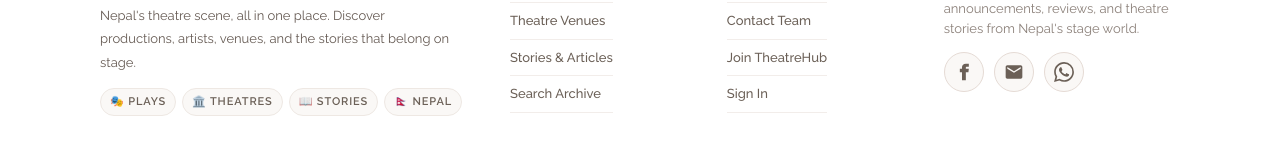
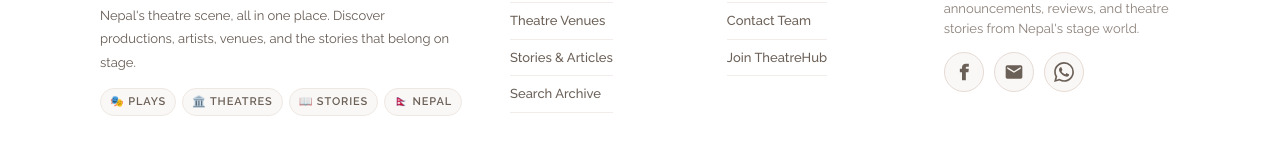
Before and after one commit to aakritinepal01/Theaterhub, a Next.js app: page / in a window 1280 px wide. Shown: the part 3348-3514 px from the top of the page. Built offline with nearby package versions, Linux system fonts and the light colour scheme; no server answers; the database is empty.

Commit message:
Remove Sign In link from footer

```diff
--- a/src/components/Footer.tsx
+++ b/src/components/Footer.tsx
@@ -73,7 +73,6 @@ export function Footer() {
             <li><Link href="/about-us/">About Us</Link></li>
             <li><Link href="/contact-us/">Contact Team</Link></li>
             <li><Link href="/signup/">Join TheatreHub</Link></li>
-            <li><Link href="/login/">Sign In</Link></li>
           </ul>
         </div>
 
```
